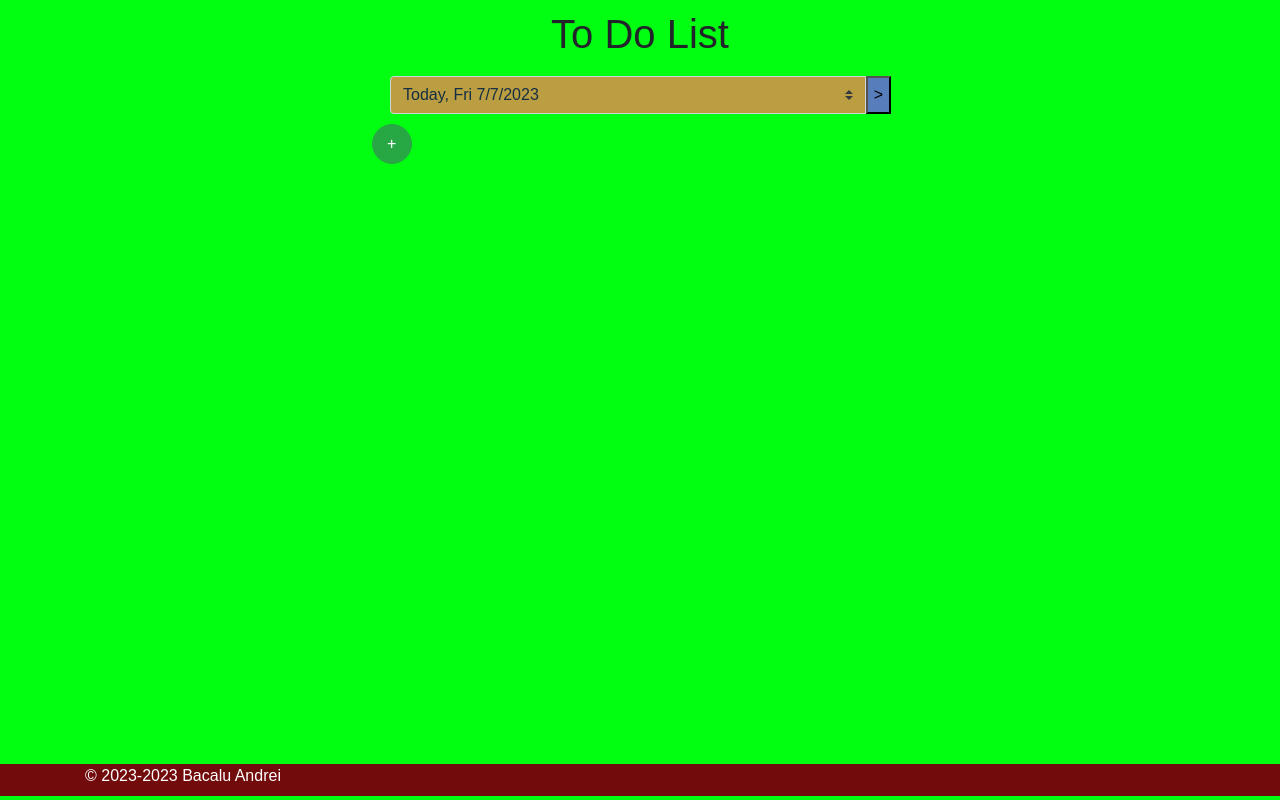
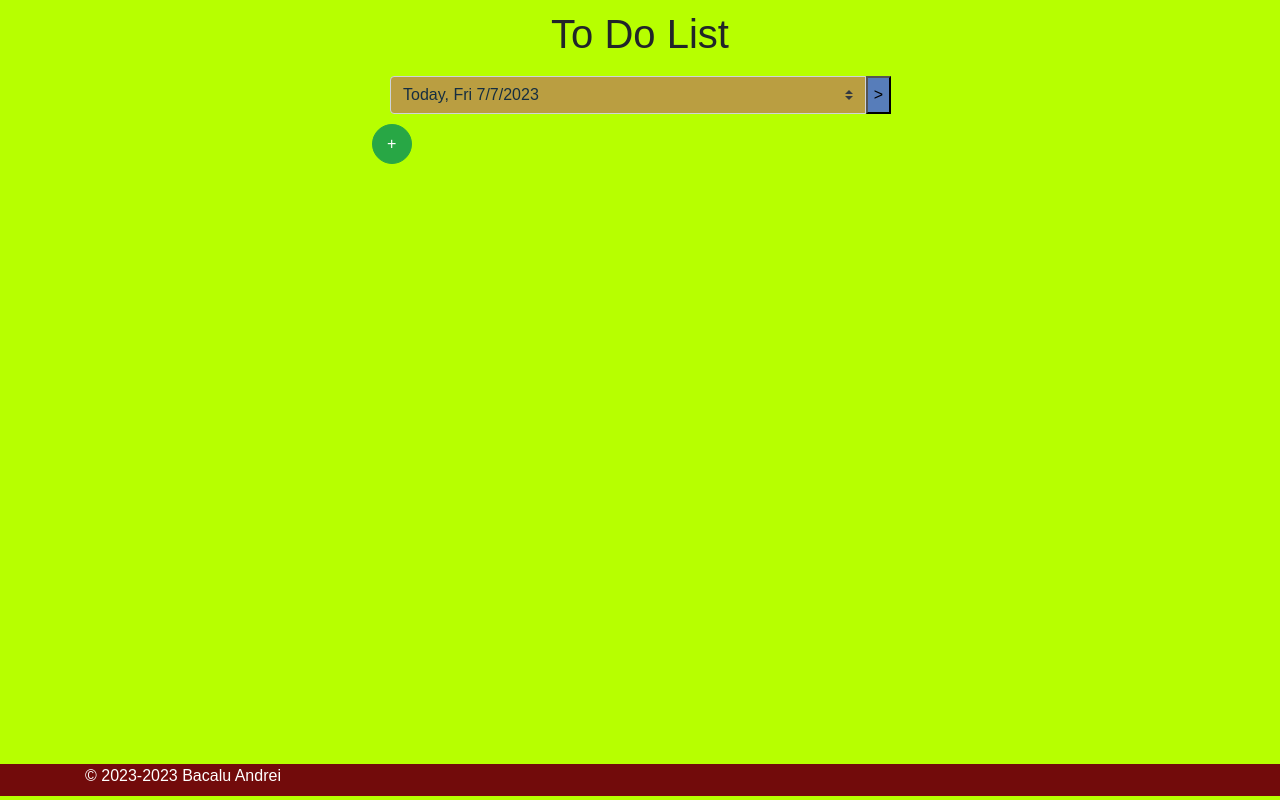
Before and after one commit to bacalu93/Project-Exam-DevOps-2023, a Flask app: page / in a window 1280 px wide. Run offline with Flask 3, Linux system fonts and the light colour scheme; data that the repository does not hold is empty; some libraries are stand-ins or nearby versions.

Commit message:
change background color

```diff
--- a/static/css/home.css
+++ b/static/css/home.css
@@ -1,5 +1,5 @@
 body {
-    background-color: #00ff11;
+    background-color: #b7ff00;
     font-family: sans-serif;
 }
 
```
